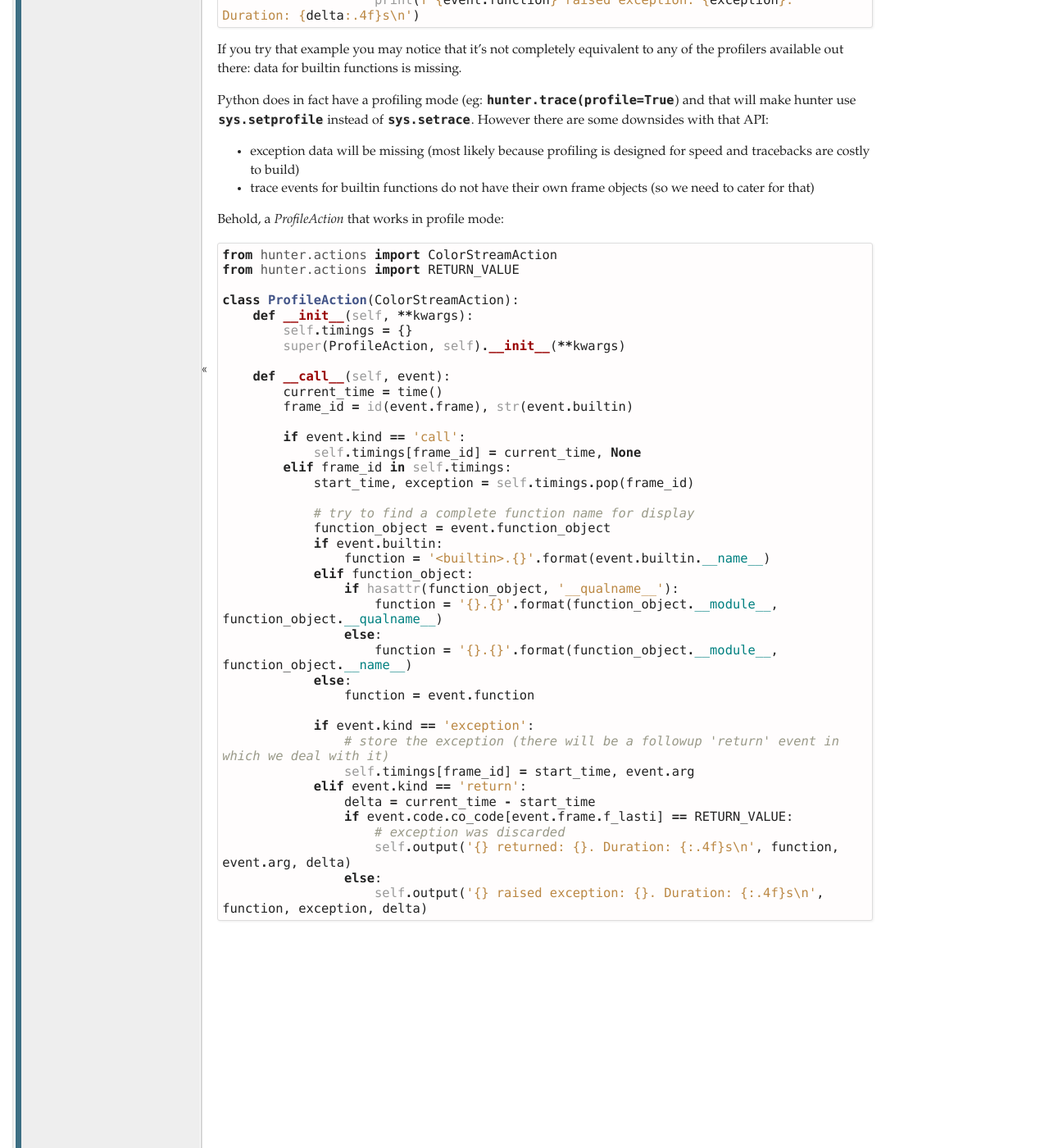
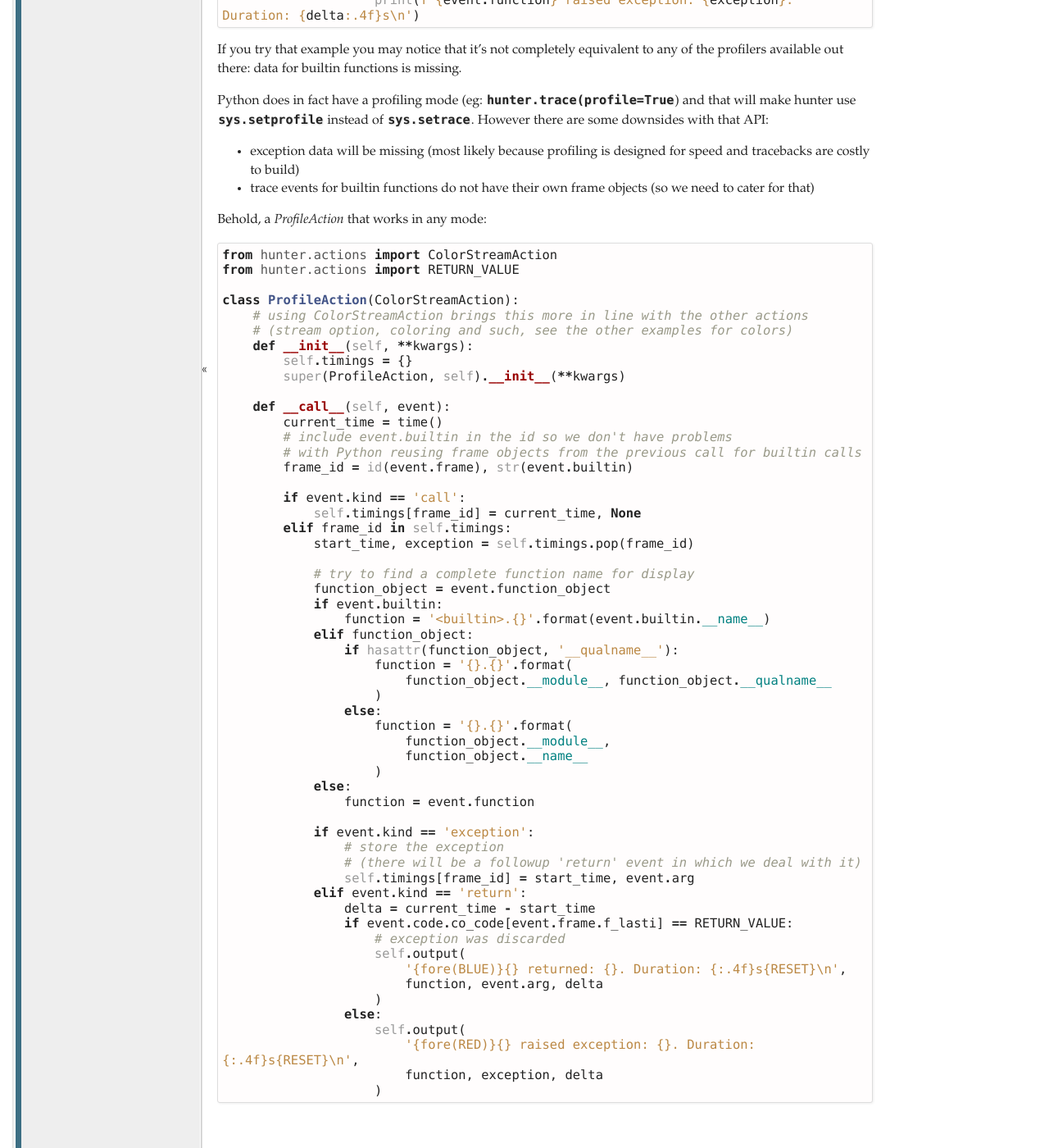
Before and after one commit to ionelmc/python-hunter, a Sphinx documentation site: the page built from docs/cookbook.rst, in a window 1280 px wide and 1400 px high, scrolled down 5988 px. Shown: the whole window at 82% size. Built offline with Sphinx 7.4.7, drawn with Linux system fonts in a browser that asks for light colours; pages that are not in the unit, such as notebooks, are missing from menus; some of the changed text lies outside the part shown.

Commit message:
Reformat, more comments.

```diff
--- a/docs/cookbook.rst
+++ b/docs/cookbook.rst
@@ -316,7 +316,8 @@ This means that we have to store the exception for a little while, and do the ch
                 start_time, depth, exception = self.timings.pop(frame_id)
 
                 if event.kind == 'exception':
-                    # store the exception (there will be a followup 'return' event in which we deal with it)
+                    # store the exception
+                    # (there will be a followup 'return' event in which we deal with it)
                     self.timings[frame_id] = start_time, event.arg
                 elif event.kind == 'return':
                     delta = current_time - start_time
@@ -335,7 +336,7 @@ of ``sys.setrace``. However there are some downsides with that API:
 * exception data will be missing (most likely because profiling is designed for speed and tracebacks are costly to build)
 * trace events for builtin functions do not have their own frame objects (so we need to cater for that)
 
-Behold, a `ProfileAction` that works in profile mode:
+Behold, a `ProfileAction` that works in any mode:
 
 .. code-block:: python
 
@@ -343,12 +344,16 @@ Behold, a `ProfileAction` that works in profile mode:
     from hunter.actions import RETURN_VALUE
 
     class ProfileAction(ColorStreamAction):
+        # using ColorStreamAction brings this more in line with the other actions
+        # (stream option, coloring and such, see the other examples for colors)
         def __init__(self, **kwargs):
             self.timings = {}
             super(ProfileAction, self).__init__(**kwargs)
 
         def __call__(self, event):
             current_time = time()
+            # include event.builtin in the id so we don't have problems
+            # with Python reusing frame objects from the previous call for builtin calls
             frame_id = id(event.frame), str(event.builtin)
 
             if event.kind == 'call':
@@ -362,19 +367,31 @@ Behold, a `ProfileAction` that works in profile mode:
                     function = '<builtin>.{}'.format(event.builtin.__name__)
                 elif function_object:
                     if hasattr(function_object, '__qualname__'):
-                        function = '{}.{}'.format(function_object.__module__, function_object.__qualname__)
+                        function = '{}.{}'.format(
+                            function_object.__module__, function_object.__qualname__
+                        )
                     else:
-                        function = '{}.{}'.format(function_object.__module__, function_object.__name__)
+                        function = '{}.{}'.format(
+                            function_object.__module__,
+                            function_object.__name__
+                        )
                 else:
                     function = event.function
 
                 if event.kind == 'exception':
-                    # store the exception (there will be a followup 'return' event in which we deal with it)
+                    # store the exception
+                    # (there will be a followup 'return' event in which we deal with it)
                     self.timings[frame_id] = start_time, event.arg
                 elif event.kind == 'return':
                     delta = current_time - start_time
                     if event.code.co_code[event.frame.f_lasti] == RETURN_VALUE:
                         # exception was discarded
-                        self.output('{} returned: {}. Duration: {:.4f}s\n', function, event.arg, delta)
+                        self.output(
+                            '{fore(BLUE)}{} returned: {}. Duration: {:.4f}s{RESET}\n',
+                            function, event.arg, delta
+                        )
                     else:
-                        self.output('{} raised exception: {}. Duration: {:.4f}s\n', function, exception, delta)
+                        self.output(
+                            '{fore(RED)}{} raised exception: {}. Duration: {:.4f}s{RESET}\n',
+                            function, exception, delta
+                        )
```
Also changed, not shown: 1 other file.
